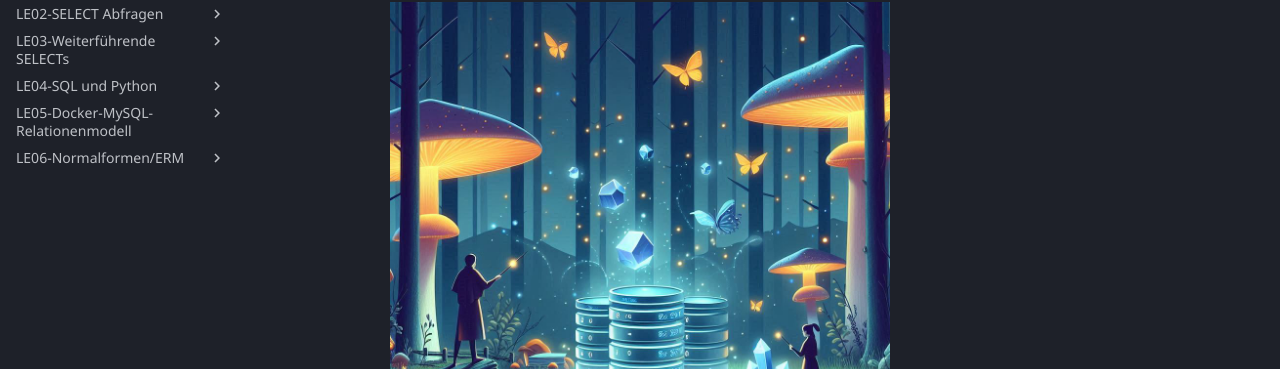
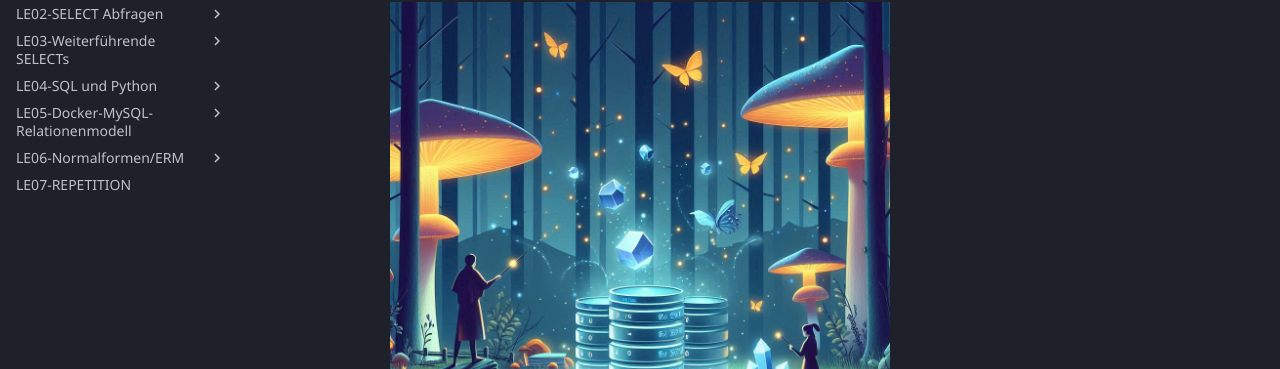
Before and after one commit to tjaeggi/btw2201_databases, an MkDocs documentation site: the page built from docs/index.md, in a window 1280 px wide. Shown: the part 178-547 px from the top of the page. Built offline with MkDocs 1.6.1 and Material for MkDocs 9.7.7, drawn with Linux system fonts in a browser that asks for light colours; some web fonts are replaced.

Commit message:
Tue Oct 29 02:39:47 AM CET 2024

```diff
--- a/mkdocs.yml
+++ b/mkdocs.yml
@@ -115,3 +115,5 @@ nav:
       - 'UE06-01-Funktionale und Transitive Abhängigkeit - 3NF - SQL': le06/ue06-01.md
       - 'UE06-02-Kardinalität-ERM': le06/ue06-02.md
       - 'UE06-03-Schuldatenbank in MySQL': le06/ue06-03.md
+  - 'LE07-REPETITION':
+      - le07/README.md
```
Also changed, not shown: docs/le07/README.md (added, +1 -0 lines).
